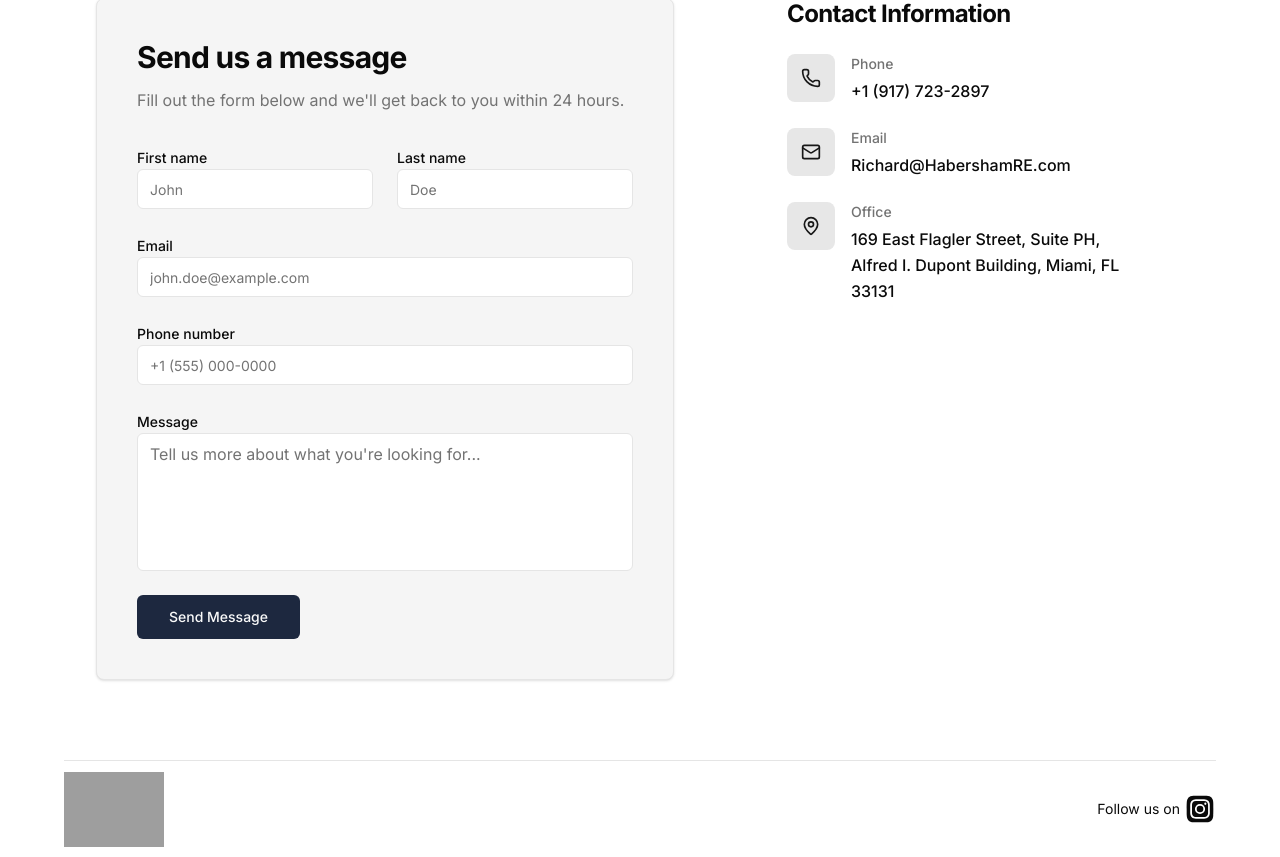
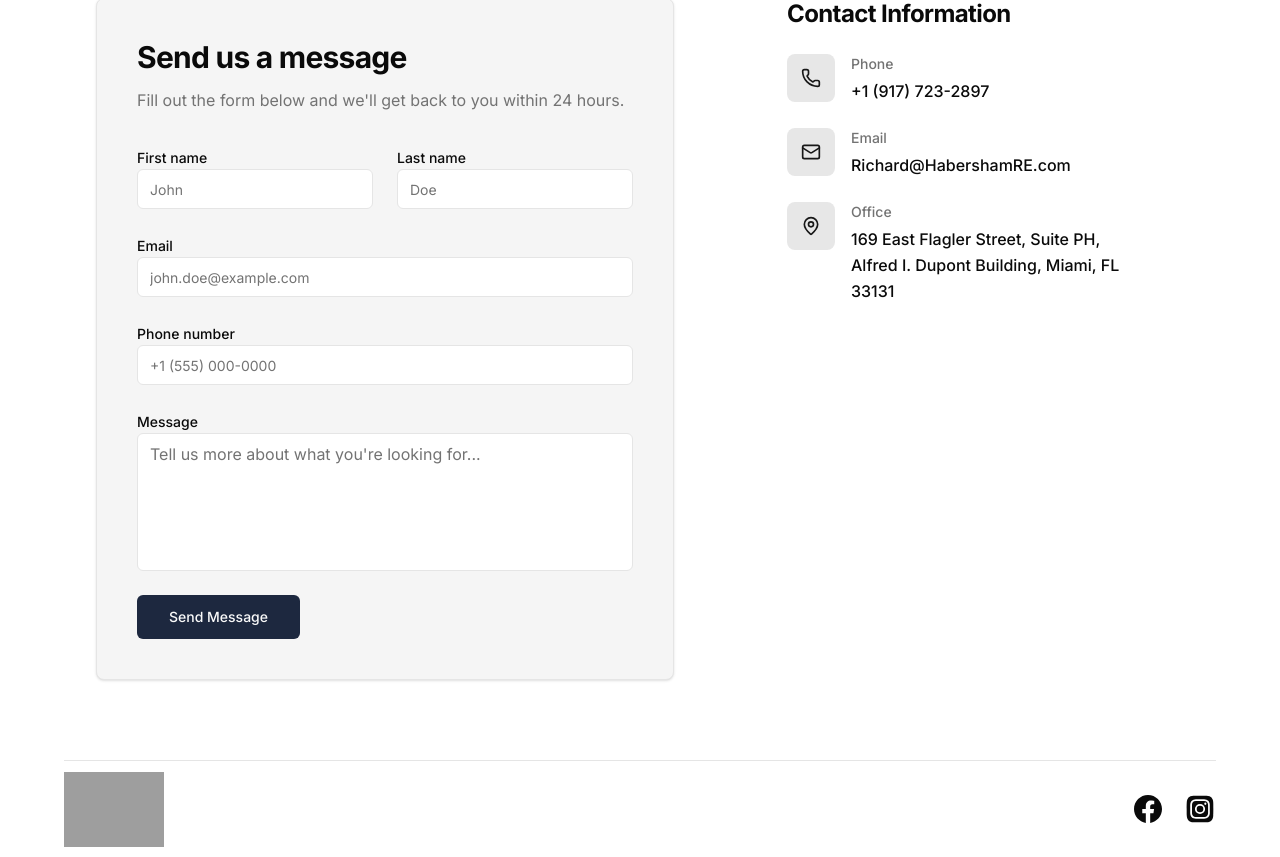
Before and after one commit to alfredrafael/habershamre, a Next.js app: page / in a window 1280 px wide. Shown: the part 2607-3464 px from the top of the page. Built offline with nearby package versions, Linux system fonts and the light colour scheme; grey boxes are pictures that could not be loaded.

Commit message:
Add Fb icon

```diff
--- /dev/null
+++ b/components/icons/FacebookIcon.tsx
@@ -0,0 +1,31 @@
+export function FacebookIcon({
+  className,
+  fillColor = "currentColor",
+  width = 24,
+  height = 24,
+  ...props
+}: {
+  className?: string;
+  fillColor?: string;
+  width?: number;
+  height?: number;
+}) {
+  return (
+    <svg
+      fill={fillColor}
+      width={width}
+      height={height}
+      className={className}
+      {...props}
+      viewBox="0 0 512 512"
+      id="Layer_1"
+      data-name="Layer 1"
+      xmlns="http://www.w3.org/2000/svg"
+    >
+      <path
+        d="M480,257.35c0-123.7-100.3-224-224-224s-224,100.3-224,224c0,111.8,81.9,204.47,189,221.29V322.12H164.11V257.35H221V208c0-56.13,33.45-87.16,84.61-87.16,24.51,0,50.15,4.38,50.15,4.38v55.13H327.5c-27.81,0-36.51,17.26-36.51,35v42h62.12l-9.92,64.77H291V478.66C398.1,461.85,480,369.18,480,257.35Z"
+        fill-rule="evenodd"
+      />
+    </svg>
+  );
+}
--- a/components/layout/footer.tsx
+++ b/components/layout/footer.tsx
@@ -3,8 +3,8 @@ import { Container } from "@/components/craft";
 import { siteConfig } from "@/site.config";
 import Link from "next/link";
 import Image from "next/image";
-import { DAC_Icon } from "../icons/DAC_Icon";
 import { InstagramIcon } from "../icons/InstagramIcon";
+import { FacebookIcon } from "../icons/FacebookIcon";
 
 export function Footer() {
   return (
@@ -12,28 +12,32 @@ export function Footer() {
       <div className="max-w-[90%] mx-auto mt-12">
         <hr />
       </div>
-      <div className="max-w-6xl mx-auto flex flex-col h-24 md:flex-row md:gap-2 gap-6 justify-between md:items-center px-4 md:px-0 py-4">
+      <div className="max-w-6xl mx-auto flex flex-row h-24 gap-2 justify-between items-center px-4 md:px-0 py-4">
         <div>
           <div className="flex items-center gap-4">
             <Link
               className="flex items-center gap-4 transition-all hover:opacity-75"
               href="/"
             >
-              <h3 className="sr-only">{siteConfig.site_name}</h3>
               <Image
                 src="https://www.alfredorafael.com/wp-content/uploads/2026/09/HabershamRE_logo-scaled.png"
                 alt="Site Logo"
                 width={100}
                 height={100}
               />
-              <h2 className="hidden text-sm">{siteConfig.site_name}</h2>
             </Link>
           </div>
         </div>
-        <div className="items-center gap-1 hidden sm:flex">
-          <span className="text-sm text-mutted">Follow us on</span>
+        <div className="items-center gap-5 flex justify-end border-gray-200">
           <a
-            href="https://www.instagram.com/dac_architects_llc/"
+            href="https://www.facebook.com/habershamrealestate/"
+            target="_blank"
+            rel="noopener noreferrer"
+          >
+            <FacebookIcon width={32} height={32} />
+          </a>
+          <a
+            href="https://www.instagram.com/habershamrealestate/"
             target="_blank"
             rel="noopener noreferrer"
           >
```
